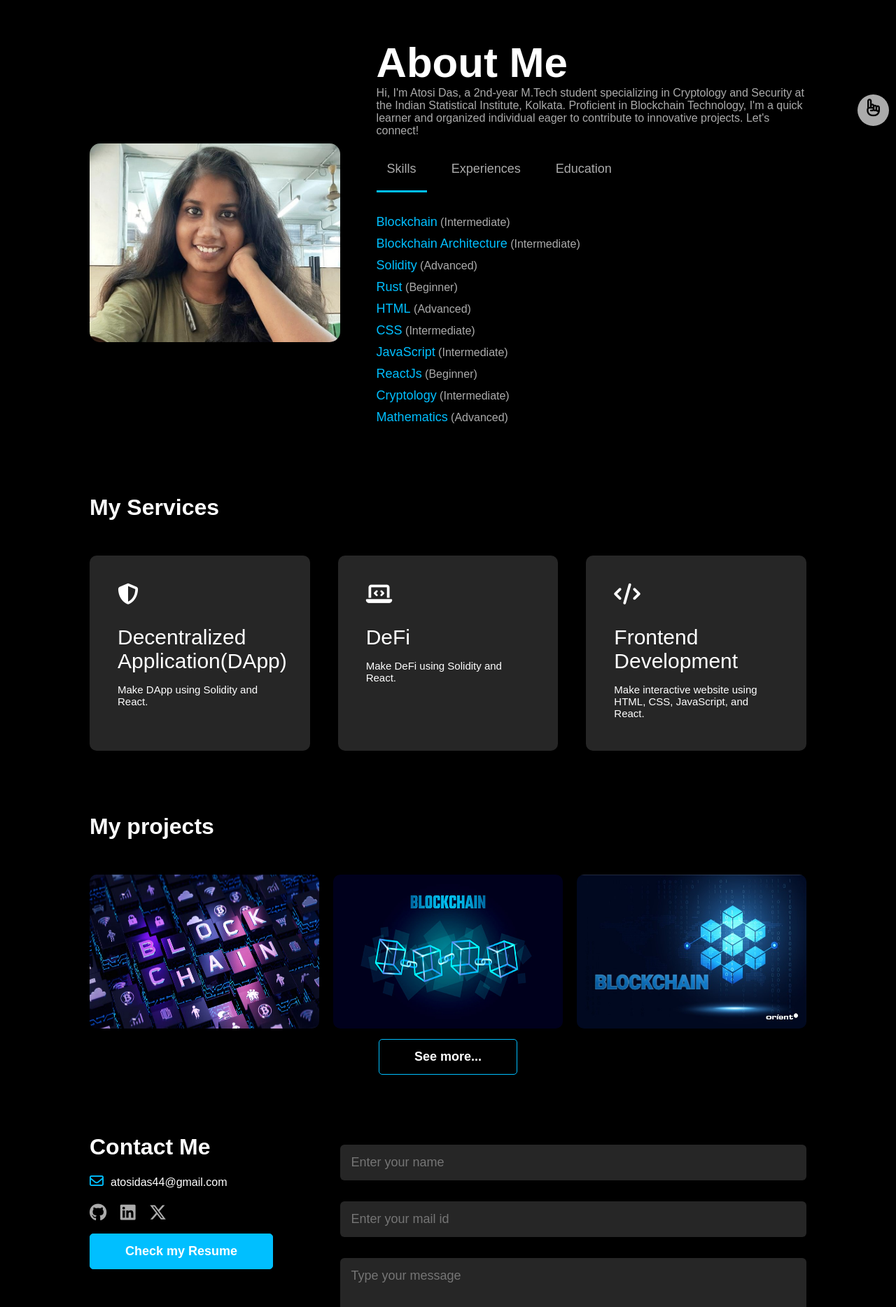
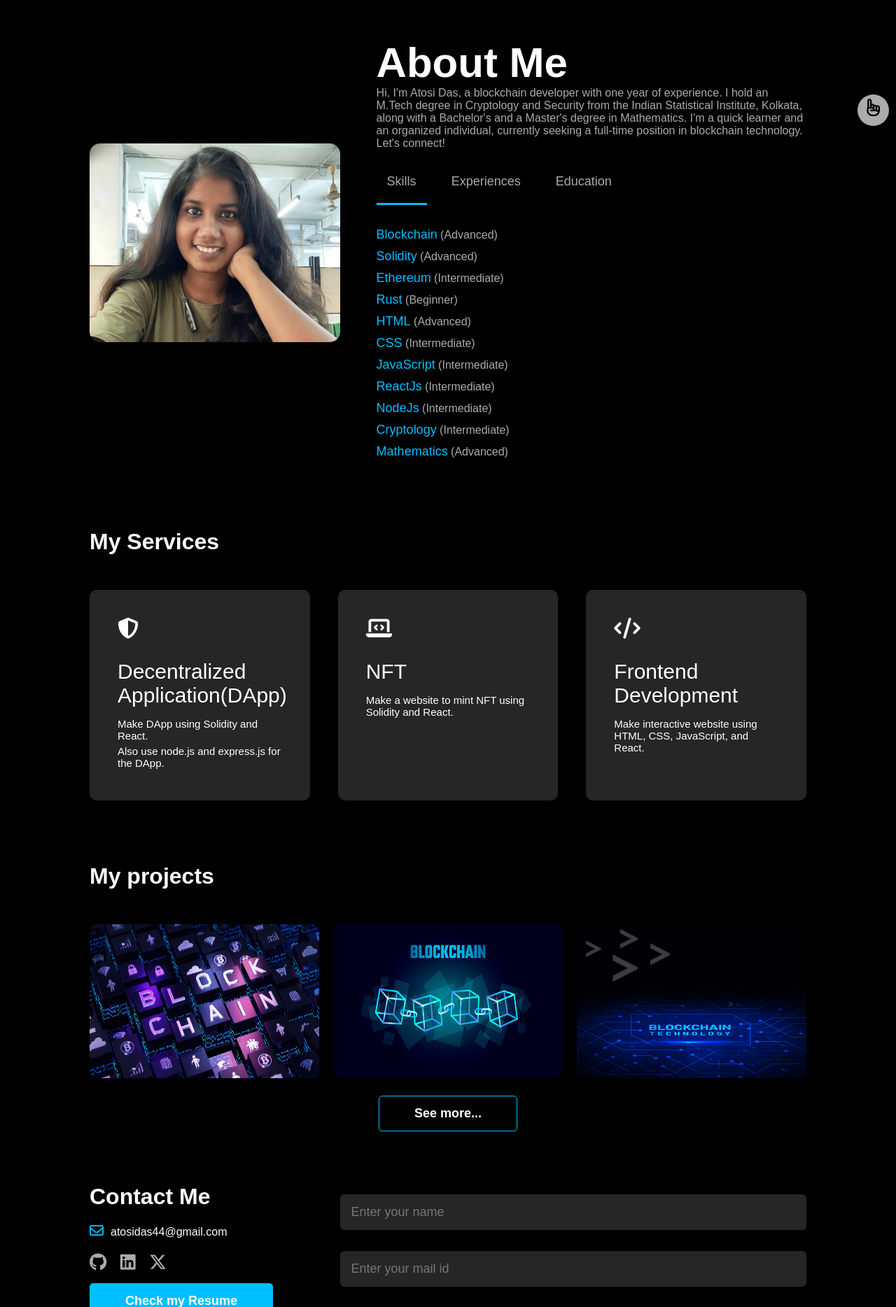
Before and after one commit to AtosiDas/PRODIGY_WD_04, a plain HTML site: page index.html in a window 1280 px wide. Shown: the part 600-2468 px from the top of the page at 70% size. Drawn offline with Linux system fonts and the light colour scheme.

Commit message:
Update the website with latest details

```diff
--- a/index.html
+++ b/index.html
@@ -3,7 +3,7 @@
 <head>
     <meta charset="UTF-8">
     <meta name="viewport" content="width=device-width, initial-scale=1.0">
-    <title>My Portfolio</title>
+    <title>Portfolio</title>
     <link rel="stylesheet" href="style.css">
     <script src="https://kit.fontawesome.com/fa7f7797db.js" crossorigin="anonymous"></script>
 </head>
@@ -41,7 +41,7 @@
                 <!-- <div class="col-1"> -->
                     <div class="header-text">
                         <P>Blockchain Developer</P>
-                        <h1>Hii, I am <span>Atosi Das</span><br/> from India.</h1>
+                        <h1>Hello, I am <span>Atosi Das</span><br/> from India.</h1>
                     </div>
                 <!-- </div> -->
                 <!-- <div class="col-2"> -->
@@ -58,10 +58,7 @@
                 </div>
                 <div class="about-col-2">
                     <h1 class="subtitle">About Me</h1>
-                    <p>Hi, I'm Atosi Das, a 2nd-year M.Tech student specializing in Cryptology
-                         and Security at the Indian Statistical Institute, Kolkata. Proficient
-                         in Blockchain Technology, I'm a quick learner and organized individual
-                          eager to contribute to innovative projects. Let's connect!</p>
+                    <p>Hi, I'm Atosi Das, a blockchain developer with one year of experience. I hold an M.Tech degree in Cryptology and Security from the Indian Statistical Institute, Kolkata, along with a Bachelor's and a Master's degree in Mathematics. I'm a quick learner and an organized individual, currently seeking a full-time position in blockchain technology. Let's connect!</p>
 
                     <div class="tab-titles">
                         <p class="tab-links active-link" onClick="opentab('skills')">Skills</p>
@@ -70,30 +67,34 @@
                     </div>
                     <div class="tab-contents active-tab" id="skills">
                         <ul>
-                            <li><span>Blockchain</span> (Intermediate)</li>
-                            <li><span>Blockchain Architecture</span> (Intermediate)</li>
+                            <li><span>Blockchain</span> (Advanced)</li>
+                            <!-- <li><span>Blockchain Architecture</span> (Intermediate)</li> -->
                             <li><span>Solidity</span> (Advanced)</li>
+                            <li><span>Ethereum</span> (Intermediate)</li>
                             <li><span>Rust</span> (Beginner)</li>
                             <li><span>HTML</span> (Advanced)</li>
                             <li><span>CSS</span> (Intermediate)</li>
                             <li><span>JavaScript</span> (Intermediate)</li>
-                            <li><span>ReactJs</span> (Beginner)</li>
+                            <li><span>ReactJs</span> (Intermediate)</li>
+                            <li><span>NodeJs</span> (Intermediate)</li>
                             <li><span>Cryptology</span> (Intermediate)</li>
                             <li><span>Mathematics</span> (Advanced)</li>
                         </ul>
                     </div>
                     <div class="tab-contents" id="experiences">
                         <ul>
-                            <li><span>Intern in SAG labs, DRDO</span><br>January 2024 - June 2024<br>Security analysis of Cryptographic premitives used in Blockchain</li>
+                            <li><span>Technology Analyst Intern in BlockRank Ltd.</span><br>May 2024 - July 2024<br>Blockchain, NFT, Minting website, CNFTs in Solana</li>
+                            <li><span>Worked on a paper</span><br>Feb 2024 - April 2024<br>The paper titled, Blockchain-Enabled Distributed Payment Card Tokenization System is accepted in IEEE, Indiscon 2024.</li>
+                            <li><span>Research Intern in SAG labs, DRDO</span><br>January 2024 - June 2024<br>Security analysis of Cryptographic premitives used in Blockchain</li>
                             <li><span>Intern in IIT Patna</span><br>March 2023 - May 2023<br>Worked on Hyperledger fabric</li>
                             <li><span>Subject Matter Expert(Advanced Mathematics)</span><br>February 2022 - August 2022<br>Solved Questions of advanced Mathematics</li>
                         </ul>
                     </div>
                     <div class="tab-contents" id="education">
                         <ul>
-                            <li><span>M.Tech in Cryptology and Security, 70%</span><br>Indian Statistical Institute, Kolkata</li>
+                            <li><span>M.Tech in Cryptology and Security, 71%</span><br>Indian Statistical Institute, Kolkata</li>
                             <li><span>MSc in Mathematics, CGPA - 8.93/10</span><br>Visva-Bharati University, Santiniketan</li>
-                            <li><span>BSc in Mathematics, 66.7%</span><br>Bijay Krishna Girls' College, Howrah</li>
+                            <li><span>BSc in Mathematics, 66.87%</span><br>Bijay Krishna Girls' College, Howrah</li>
                             <li><span>Higher Secondary Examination(12th), 87.8%</span><br>Jhapordah Duke Institution, Domjur</li>
                             <li><span>Madhyamik Examination(10th), 76.8%</span><br>Begri Girls' High School, Begri</li>
                         </ul>
@@ -112,12 +113,13 @@
                     <i class="fa-solid fa-shield-halved"></i>
                     <h2>Decentralized Application(DApp)</h2>
                     <p>Make DApp using Solidity and React.</p>
+                    <p>Also use node.js and express.js for the DApp.</p>
                     <!-- <a href="#">Learn more</a> -->
                 </div>
                 <div>
                     <i class="fa-solid fa-laptop-code"></i>
-                    <h2>DeFi</h2>
-                    <p>Make DeFi using Solidity and React.</p>
+                    <h2>NFT</h2>
+                    <p>Make a website to mint NFT using Solidity and React.</p>
                     <!-- <a href="#">Learn more</a> -->
                 </div>
                 <div>
@@ -138,27 +140,43 @@
                 <div class="work">
                     <img src="images/work1.png">
                     <div class="layer">
+                        <h3>NFT Minting Website</h3>
+                        <p>An interactive DApp which is used to mint NFTs in Ethereum blockchain.</p>
+                        <a href="https://github.com/AtosiDas/ERC721-Minting-Website"><i class="fa-solid fa-link"></i></a>
+                    </div>
+                </div>
+                <div class="work">
+                    <img src="images/work2.jpg">
+                    <div class="layer">
+                        <h3>Gasless Minting Website</h3>
+                        <p>This website is used to mint NFTs in Ethereum blockchain <bold>but does not take any ether from the user (gasless)</bold>.</p>
+                        <a href="https://github.com/AtosiDas/Gasless-Minting"><i class="fa-solid fa-link"></i></a>
+                    </div>
+                </div>
+                <div class="work">
+                    <img src="images/work3.jpg">
+                    <div class="layer">
                         <h3>Blockchain On Emergencies</h3>
                         <p>In most critical time, we can use Blockchain to track ambulance. We also share patient's data securely using this app.</p>
                         <a href="https://github.com/AtosiDas/HackwithML"><i class="fa-solid fa-link"></i></a>
                     </div>
                 </div>
-                <div class="work">
+                <!-- <div class="work">
                     <img src="images/work2.jpg">
                     <div class="layer">
                         <h3>Ethereum Dapp</h3>
                         <p>This DApp can show our balances. Also we can transact ethereum from one acount to another.</p>
                         <a href="https://github.com/AtosiDas/Ethereum_DAPP"><i class="fa-solid fa-link"></i></a>
-                    </div>
+                    </div> -->
                 </div>
-                <div class="work">
+                <!-- <div class="work">
                     <img src="images/work4.jpg">
                     <div class="layer">
                         <h3>Solidity problems</h3>
                         <p>Solve a lot of problems using Solidity.</p>
                         <a href="https://github.com/AtosiDas/ProblemsOfSolidity"><i class="fa-solid fa-link"></i></a>
                     </div>
-                </div>
+                </div> -->
             </div>
             <a href="https://github.com/AtosiDas?tab=repositories" class="btn">See more...</a>
         </div>
@@ -177,7 +195,7 @@
                         <a href="https://twitter.com/Atosi350828"><i class="fa-brands fa-x-twitter"></i></a>
 
                     </div>
-                    <a href="https://drive.google.com/file/d/1e5BsSp-QGi0XwLHcf1VHfcMLKSwM15aS/view?usp=sharing" class="btn btn2">Check my Resume</a>
+                    <a href="https://drive.google.com/file/d/1aYYy7a9tKL1Fhp5tGXc63UhXwASKbP_G/view?usp=sharing" class="btn btn2">Check my Resume</a>
                 </div>
                 <div class="contact-right">
                     <form name="submit-to-google-sheet">
```
